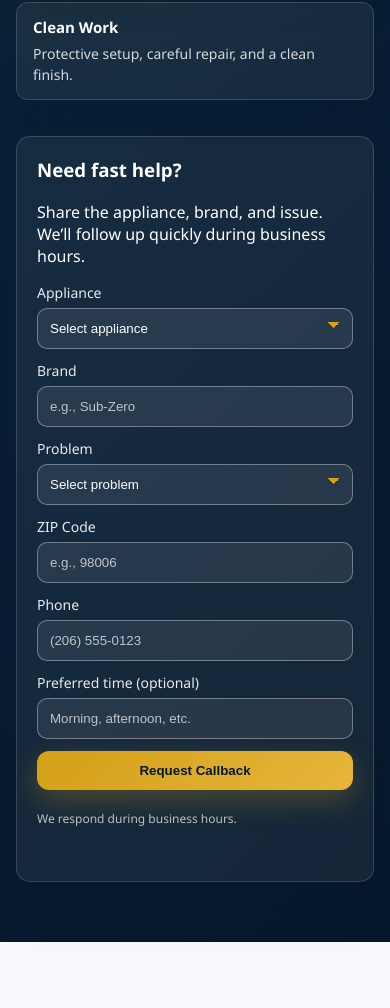
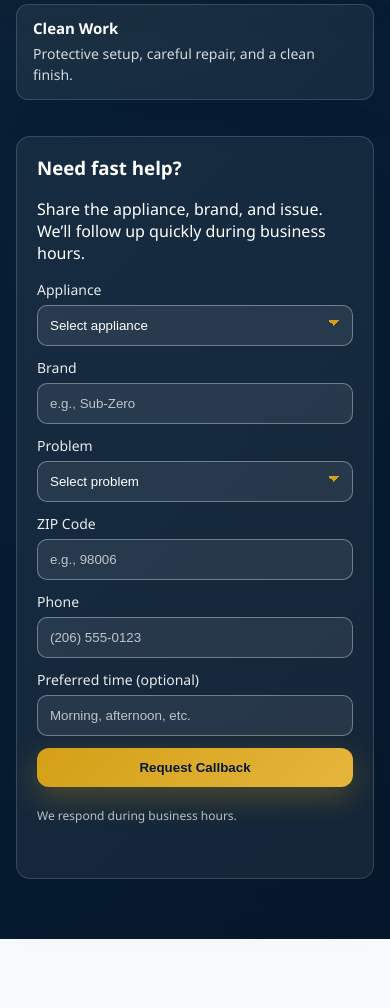
Before and after one commit to rusak83/refrigerator-repair.abtech.repair, a plain HTML site: page index.html in a window 390 px wide. Shown: the part 899-1907 px from the top of the page. Drawn offline with Linux system fonts and the light colour scheme.

Commit message:
Add mobile typography and layout fixes for improved responsiveness

```diff
--- a/assets/css/style.css
+++ b/assets/css/style.css
@@ -622,3 +622,33 @@
     gap: 10px;
   }
 }
+
+/* Mobile typography/layout fix */
+@media screen and (max-width: 960px) {
+  html, body {
+    overflow-x: hidden;
+  }
+  h1, h2, h3 {
+    word-break: break-word;
+    overflow-wrap: anywhere;
+    hyphens: auto;
+  }
+  h1 {
+    font-size: clamp(2rem, 8.5vw, 3.2rem);
+    line-height: 1.08;
+  }
+  h2 {
+    font-size: clamp(1.5rem, 6.5vw, 2.4rem);
+    line-height: 1.15;
+  }
+  h3 {
+    font-size: clamp(1.1rem, 4.8vw, 1.6rem);
+    line-height: 1.2;
+  }
+  .fixed-width-container, .container {
+    width: 100%;
+    padding-left: 16px;
+    padding-right: 16px;
+    box-sizing: border-box;
+  }
+}
```
